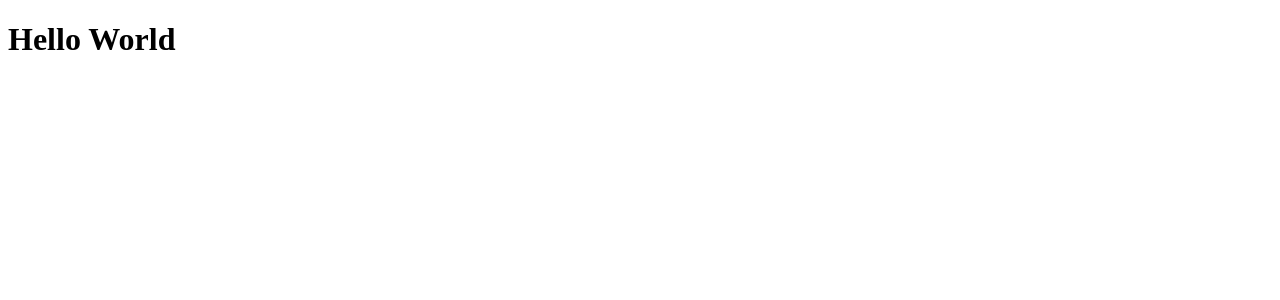
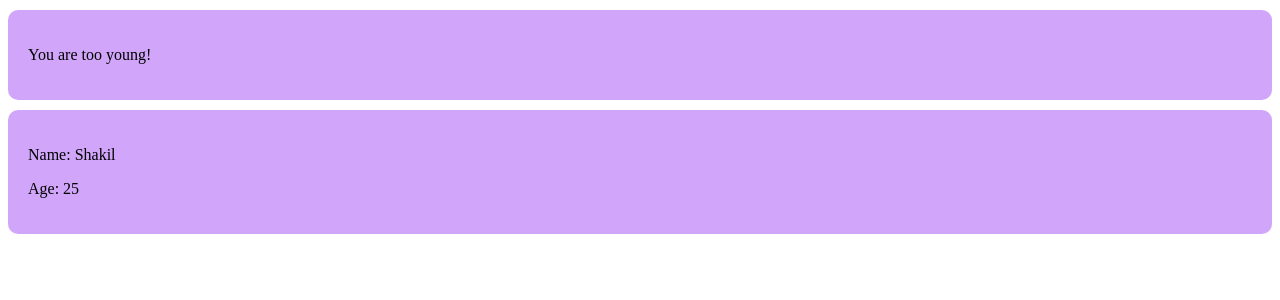
Before and after one commit to Kowsar096/react-recap, a React (Vite) app in the folder react-practice/: page / in a window 1280 px wide. Shown: the top 300 px of the page. Built offline with nearby package versions, Linux system fonts and the light colour scheme.

Commit message:
Implement Card component and update (Conditional rendering,  Ternary operator)

```diff
--- a/react-practice/src/App.jsx
+++ b/react-practice/src/App.jsx
@@ -1,8 +1,18 @@
 
 import './App.css'
+import Card from './components/Card';
+// import TestComponent from './TestComponent';
+
+
 
 function App() {
-  return <h1>Hello World</h1>
+  return (
+  <div>
+
+  <Card name='Kowsar'  age={2}/>
+  <Card name='Shakil'  age={25}/>
+  </div>
+  )
+
 }
-
 export default App;
--- /dev/null
+++ b/react-practice/src/components/Card.jsx
@@ -0,0 +1,73 @@
+// export default function Card(props){
+
+//     return <div>
+//        { props.children}
+//        <p> First Name: {props.firstName}</p>
+//        <p> Last Name: {props.lastName}</p>
+//        <p> Age: {props.age}</p>
+//     </div>
+// }
+
+
+// export default function Card({ children,firstName,lastName,age}){
+
+//     return <div>
+//        {children}
+//        <p> First Name: {firstName}</p>
+//        <p> Last Name: {lastName}</p>
+//        <p> Age: {age}</p>
+//     </div>
+// }
+
+// Conditional Rendering
+// import "./card.css"
+// export default function Card({ name,age}){
+// if(age < 18){
+//     return(
+//         <div className="card">
+//             <p>You are too young!</p>
+//             </div>
+//     )
+// }
+
+//     return( <div className="card">
+//        <p> Name: {name}</p>
+//        <p> Age: {age}</p>
+//     </div>)
+// }
+
+// import "./card.css"
+// export default function Card({ name, age }) {
+//     return (
+//         <>
+//             {age > 18 && (
+//                 <div className="card">
+//                     <p> Name: {name}</p>
+//                     <p> Age: {age}</p>
+//                 </div>
+//             )
+
+//             }
+//         </>
+//     )
+// }
+
+
+// ternary operator
+import "./card.css"
+export default function Card({ name, age }) {
+    return (
+        <>
+            {age > 18 ? (
+                <div className="card">
+                    <p> Name: {name}</p>
+                    <p> Age: {age}</p>
+                </div>
+            ) : (<div className="card">
+                <p>You are too young!</p>
+            </div>)
+
+            }
+        </>
+    )
+}
--- /dev/null
+++ b/react-practice/src/components/card.css
@@ -0,0 +1,6 @@
+.card{
+    background-color: rgb(209, 166, 250);
+    border-radius: 10px;
+    padding: 20px;
+    margin: 10px 0;
+}
```
Also changed, not shown: react-practice/src/testComponent.jsx (+26 -0 lines).
